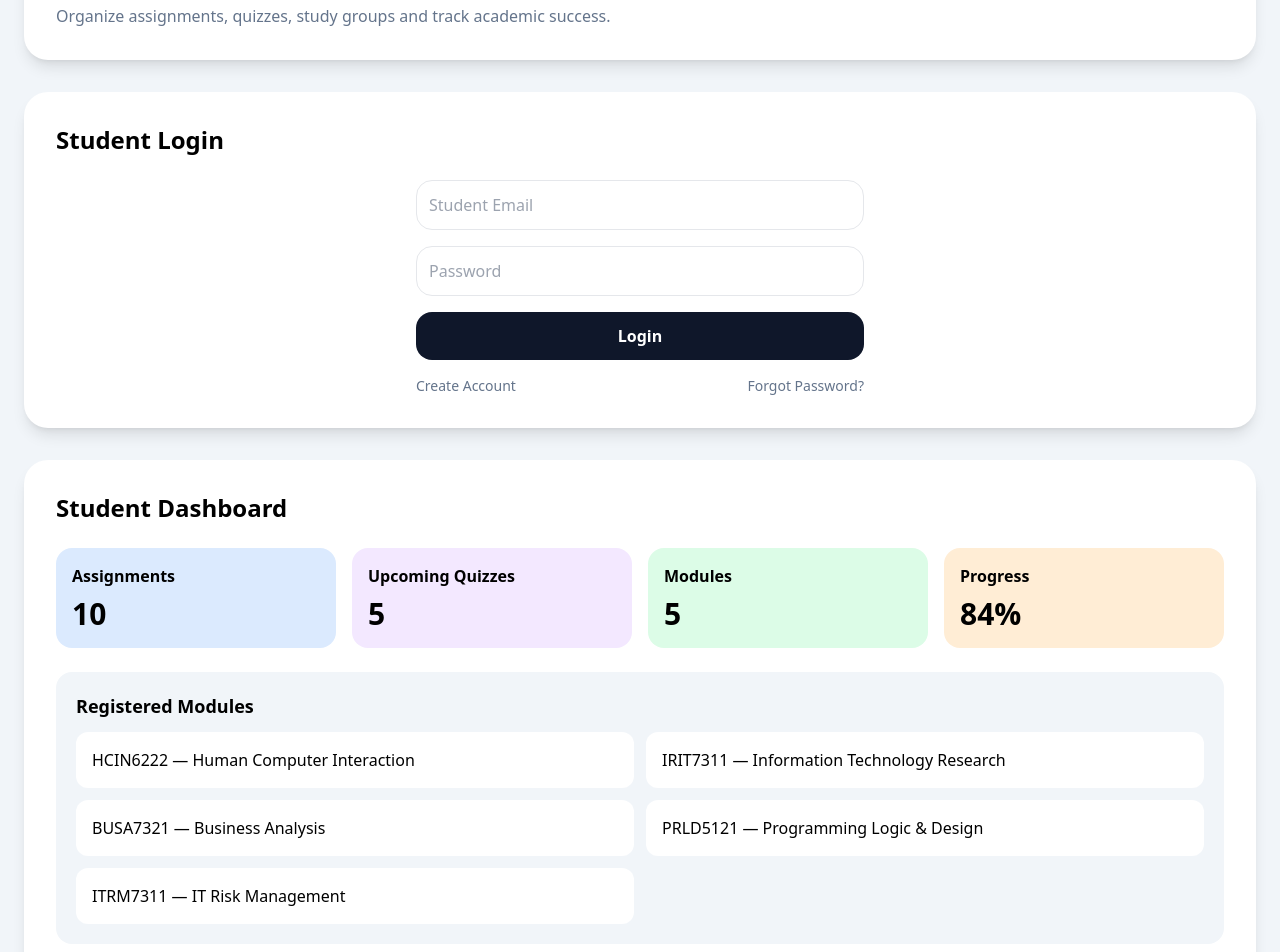
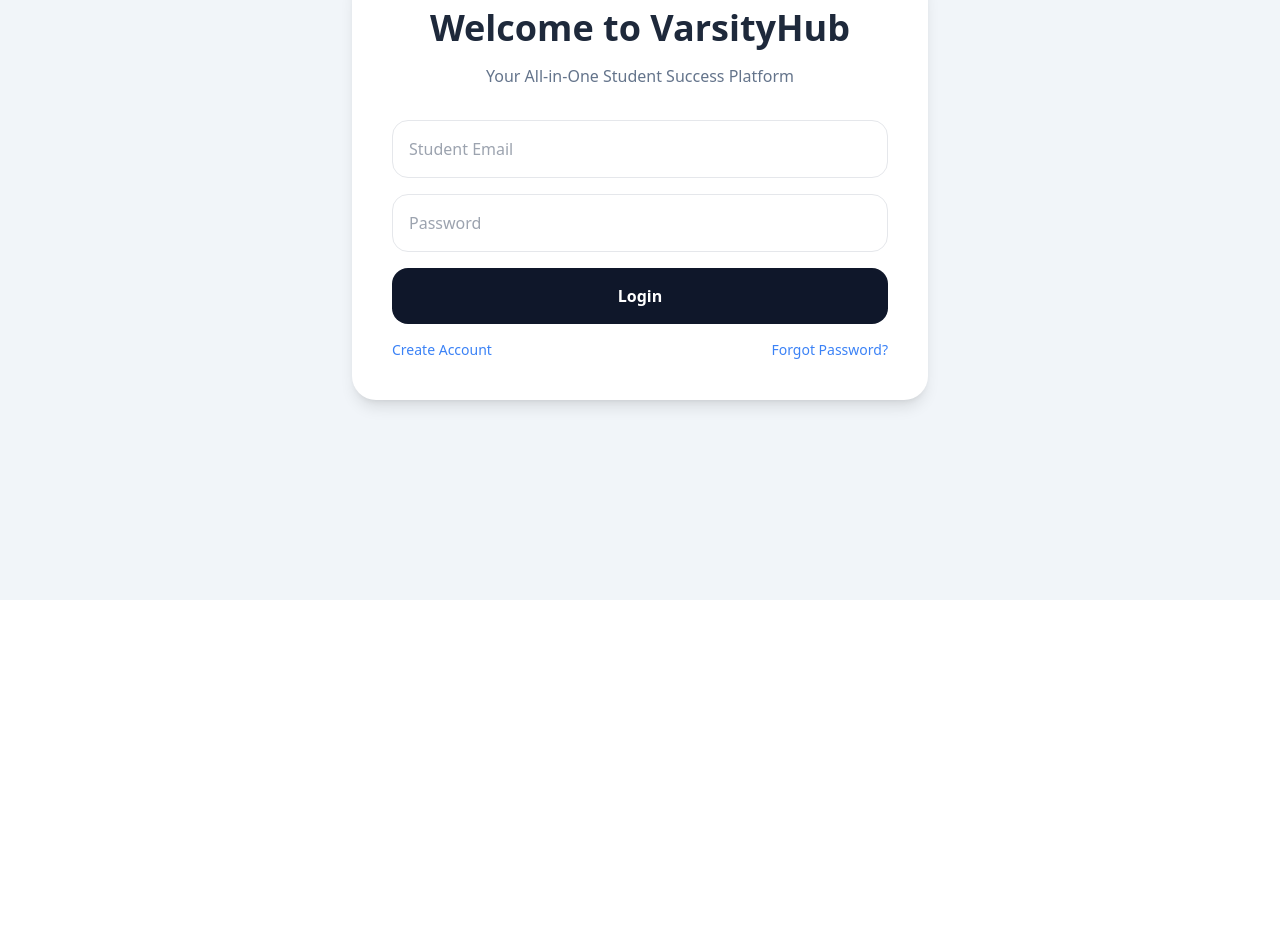
Before and after one commit to phuti23/varsityhub-dashboard, a React (Vite) app: page / in a window 1280 px wide. Shown: the part 200-1152 px from the top of the page. After the commit the page ends 800 px from the top, so only its background shows below. Built offline with nearby package versions, Linux system fonts and the light colour scheme.

Commit message:
Update App.jsx

```diff
--- a/src/App.jsx
+++ b/src/App.jsx
@@ -3,14 +3,17 @@ import { motion } from "framer-motion"
 import { FaMoon, FaSun, FaUserGraduate } from "react-icons/fa"
 
 export default function App() {
+
   const [darkMode, setDarkMode] = useState(false)
+
+  const [loggedIn, setLoggedIn] = useState(false)
 
   const [email, setEmail] = useState("")
   const [password, setPassword] = useState("")
 
   const handleLogin = () => {
     if (email && password) {
-      alert(`Welcome ${email}`)
+      setLoggedIn(true)
     } else {
       alert("Please enter email and password")
     }
@@ -18,20 +21,16 @@ export default function App() {
 
   return (
     <div className={darkMode ? "dark" : ""}>
-      <div className="min-h-screen bg-slate-100 dark:bg-slate-900 transition-all duration-500 p-6 space-y-8">
 
-        {/* Navbar */}
-        <nav className="bg-slate-900 dark:bg-slate-800 text-white p-4 rounded-3xl shadow-lg flex justify-between items-center">
+      <div className="min-h-screen bg-slate-100 dark:bg-slate-900 transition-all duration-500 p-6">
+
+        {/* NAVBAR */}
+        <nav className="bg-slate-900 dark:bg-slate-800 text-white p-4 rounded-3xl shadow-lg flex justify-between items-center mb-8">
+
           <div className="flex items-center gap-3">
             <FaUserGraduate className="text-2xl" />
             <h1 className="text-2xl font-bold">VarsityHub</h1>
           </div>
-
-          <div className="flex gap-6 items-center">
-            <a href="#" className="hover:text-slate-300">Home</a>
-            <a href="#" className="hover:text-slate-300">Dashboard</a>
-            <a href="#" className="hover:text-slate-300">Assignments</a>
-            <a href="#" className="hover:text-slate-300">Planner</a>
 
           <button
             onClick={() => setDarkMode(!darkMode)}
@@ -39,41 +38,34 @@ export default function App() {
           >
             {darkMode ? <FaSun /> : <FaMoon />}
           </button>
-          </div>
+
         </nav>
 
-        {/* Hero */}
+        {/* LOGIN SCREEN */}
+        {!loggedIn ? (
+
           <motion.div
-          initial={{ opacity: 0, y: -40 }}
+            initial={{ opacity: 0, y: 40 }}
             animate={{ opacity: 1, y: 0 }}
-          className="bg-white dark:bg-slate-800 rounded-3xl shadow-lg p-8"
+            className="max-w-xl mx-auto bg-white dark:bg-slate-800 rounded-3xl shadow-lg p-10 mt-20"
           >
-          <h1 className="text-4xl font-bold text-slate-800 dark:text-white">
-            Your All-in-One Student Success Platform
+
+            <h1 className="text-4xl font-bold text-center text-slate-800 dark:text-white mb-4">
+              Welcome to VarsityHub
             </h1>
 
-          <p className="text-slate-500 dark:text-slate-300 mt-3">
-            Organize assignments, quizzes, study groups and track academic success.
+            <p className="text-center text-slate-500 dark:text-slate-300 mb-8">
+              Your All-in-One Student Success Platform
             </p>
-        </motion.div>
 
-        {/* Login */}
-        <motion.section
-          initial={{ opacity: 0 }}
-          animate={{ opacity: 1 }}
-          className="bg-white dark:bg-slate-800 rounded-3xl shadow-lg p-8"
-        >
-          <h2 className="text-2xl font-semibold mb-6 dark:text-white">
-            Student Login
-          </h2>
+            <div className="space-y-4">
 
-          <div className="max-w-md mx-auto space-y-4">
               <input
                 type="email"
                 placeholder="Student Email"
                 value={email}
                 onChange={(e) => setEmail(e.target.value)}
-              className="w-full border rounded-2xl p-3 dark:bg-slate-700 dark:text-white"
+                className="w-full border rounded-2xl p-4 dark:bg-slate-700 dark:text-white"
               />
 
               <input
@@ -81,87 +73,134 @@ export default function App() {
                 placeholder="Password"
                 value={password}
                 onChange={(e) => setPassword(e.target.value)}
-              className="w-full border rounded-2xl p-3 dark:bg-slate-700 dark:text-white"
+                className="w-full border rounded-2xl p-4 dark:bg-slate-700 dark:text-white"
               />
 
               <button
                 onClick={handleLogin}
-              className="w-full bg-slate-900 text-white rounded-2xl p-3 font-semibold hover:bg-slate-700"
+                className="w-full bg-slate-900 text-white rounded-2xl p-4 font-semibold hover:bg-slate-700"
               >
                 Login
               </button>
 
-            <div className="flex justify-between text-sm text-slate-500 dark:text-slate-300">
-              <span>Create Account</span>
-              <span>Forgot Password?</span>
+              {/* CREATE ACCOUNT + FORGOT PASSWORD */}
+              <div className="flex justify-between items-center text-sm mt-4">
+
+                <button
+                  onClick={() => alert("Create Account feature coming soon")}
+                  className="text-blue-500 hover:underline"
+                >
+                  Create Account
+                </button>
+
+                <button
+                  onClick={() => alert("Password reset link sent")}
+                  className="text-blue-500 hover:underline"
+                >
+                  Forgot Password?
+                </button>
+
               </div>
+
             </div>
-        </motion.section>
 
-        {/* Dashboard */}
-        <section className="bg-white dark:bg-slate-800 rounded-3xl shadow-lg p-8">
-          <h2 className="text-2xl font-semibold mb-6 dark:text-white">
+          </motion.div>
+
+        ) : (
+
+          /* DASHBOARD */
+          <div className="space-y-8">
+
+            {/* HERO */}
+            <motion.div
+              initial={{ opacity: 0 }}
+              animate={{ opacity: 1 }}
+              className="bg-white dark:bg-slate-800 rounded-3xl shadow-lg p-8"
+            >
+
+              <h1 className="text-4xl font-bold text-slate-800 dark:text-white">
                 Student Dashboard
-          </h2>
+              </h1>
 
-          <div className="grid grid-cols-1 md:grid-cols-4 gap-4 mb-6">
+              <p className="text-slate-500 dark:text-slate-300 mt-3">
+                Track assignments, quizzes, collaboration and academic progress.
+              </p>
 
-            <motion.div whileHover={{ scale: 1.05 }} className="bg-blue-100 rounded-2xl p-4">
+            </motion.div>
+
+            {/* DASHBOARD CARDS */}
+            <section className="grid grid-cols-1 md:grid-cols-4 gap-4">
+
+              <motion.div
+                whileHover={{ scale: 1.05 }}
+                className="bg-blue-100 rounded-2xl p-5"
+              >
                 <h3 className="font-semibold">Assignments</h3>
                 <p className="text-3xl font-bold mt-2">10</p>
               </motion.div>
 
-            <motion.div whileHover={{ scale: 1.05 }} className="bg-purple-100 rounded-2xl p-4">
-              <h3 className="font-semibold">Upcoming Quizzes</h3>
+              <motion.div
+                whileHover={{ scale: 1.05 }}
+                className="bg-purple-100 rounded-2xl p-5"
+              >
+                <h3 className="font-semibold">Quizzes</h3>
                 <p className="text-3xl font-bold mt-2">5</p>
               </motion.div>
 
-            <motion.div whileHover={{ scale: 1.05 }} className="bg-green-100 rounded-2xl p-4">
+              <motion.div
+                whileHover={{ scale: 1.05 }}
+                className="bg-green-100 rounded-2xl p-5"
+              >
                 <h3 className="font-semibold">Modules</h3>
                 <p className="text-3xl font-bold mt-2">5</p>
               </motion.div>
 
-            <motion.div whileHover={{ scale: 1.05 }} className="bg-orange-100 rounded-2xl p-4">
+              <motion.div
+                whileHover={{ scale: 1.05 }}
+                className="bg-orange-100 rounded-2xl p-5"
+              >
                 <h3 className="font-semibold">Progress</h3>
                 <p className="text-3xl font-bold mt-2">84%</p>
               </motion.div>
 
-          </div>
+            </section>
 
-          {/* Modules */}
-          <div className="bg-slate-100 dark:bg-slate-700 rounded-2xl p-5">
-            <h3 className="font-semibold text-lg mb-3 dark:text-white">
+            {/* MODULES */}
+            <section className="bg-white dark:bg-slate-800 rounded-3xl shadow-lg p-8">
+
+              <h2 className="text-2xl font-semibold mb-6 dark:text-white">
                 Registered Modules
-            </h3>
+              </h2>
 
-            <div className="grid grid-cols-1 md:grid-cols-2 gap-3">
+              <div className="grid grid-cols-1 md:grid-cols-2 gap-4">
 
-              <div className="bg-white dark:bg-slate-600 p-4 rounded-xl dark:text-white">
+                <div className="bg-slate-100 dark:bg-slate-700 p-4 rounded-2xl dark:text-white">
                   HCIN6222 — Human Computer Interaction
                 </div>
 
-              <div className="bg-white dark:bg-slate-600 p-4 rounded-xl dark:text-white">
+                <div className="bg-slate-100 dark:bg-slate-700 p-4 rounded-2xl dark:text-white">
                   IRIT7311 — Information Technology Research
                 </div>
 
-              <div className="bg-white dark:bg-slate-600 p-4 rounded-xl dark:text-white">
+                <div className="bg-slate-100 dark:bg-slate-700 p-4 rounded-2xl dark:text-white">
                   BUSA7321 — Business Analysis
                 </div>
 
-              <div className="bg-white dark:bg-slate-600 p-4 rounded-xl dark:text-white">
+                <div className="bg-slate-100 dark:bg-slate-700 p-4 rounded-2xl dark:text-white">
                   PRLD5121 — Programming Logic & Design
                 </div>
 
-              <div className="bg-white dark:bg-slate-600 p-4 rounded-xl dark:text-white">
+                <div className="bg-slate-100 dark:bg-slate-700 p-4 rounded-2xl dark:text-white">
                   ITRM7311 — IT Risk Management
                 </div>
 
               </div>
-          </div>
+
             </section>
 
-        {/* Assignment Tracker */}
+            {/* ASSIGNMENTS */}
             <section className="bg-white dark:bg-slate-800 rounded-3xl shadow-lg p-8">
+
               <h2 className="text-2xl font-semibold mb-6 dark:text-white">
                 Assignment Tracker
               </h2>
@@ -175,7 +214,7 @@ export default function App() {
                     </h3>
 
                     <p className="text-sm text-slate-600">
-                  Due: 25 May 2026
+                      Due: 10 May 2026
                     </p>
                   </div>
 
@@ -191,7 +230,7 @@ export default function App() {
                     </h3>
 
                     <p className="text-sm text-slate-600">
-                  Due: 29 May 2026
+                      Due: 14 May 2026
                     </p>
                   </div>
 
@@ -203,11 +242,11 @@ export default function App() {
                 <div className="flex justify-between items-center bg-blue-100 rounded-2xl p-4">
                   <div>
                     <h3 className="font-semibold">
-                  BUSA7321 Business Case Study
+                      BUSA7321 Business Analysis Report
                     </h3>
 
                     <p className="text-sm text-slate-600">
-                  Due: 05 June 2026
+                      Due: 18 May 2026
                     </p>
                   </div>
 
@@ -216,27 +255,13 @@ export default function App() {
                   </span>
                 </div>
 
-            <div className="flex justify-between items-center bg-green-100 rounded-2xl p-4">
-              <div>
-                <h3 className="font-semibold">
-                  PRLD5121 Programming Assessment
-                </h3>
-
-                <p className="text-sm text-slate-600">
-                  Completed
-                </p>
               </div>
 
-              <span className="bg-green-500 text-white px-4 py-2 rounded-xl text-sm">
-                Done
-              </span>
-            </div>
-
-          </div>
             </section>
 
-        {/* Quiz Section */}
+            {/* QUIZZES */}
             <section className="bg-white dark:bg-slate-800 rounded-3xl shadow-lg p-8">
+
               <h2 className="text-2xl font-semibold mb-6 dark:text-white">
                 Interactive Quizzes
               </h2>
@@ -244,6 +269,7 @@ export default function App() {
               <div className="space-y-6">
 
                 <div className="bg-slate-100 dark:bg-slate-700 rounded-2xl p-6">
+
                   <h3 className="font-semibold text-lg dark:text-white mb-4">
                     HCI Quiz
                   </h3>
@@ -253,6 +279,7 @@ export default function App() {
                   </p>
 
                   <div className="space-y-3">
+
                     <button className="w-full text-left bg-white dark:bg-slate-600 border rounded-xl p-3 hover:bg-slate-200">
                       A. Increase confusion
                     </button>
@@ -268,10 +295,13 @@ export default function App() {
                     <button className="w-full text-left bg-white dark:bg-slate-600 border rounded-xl p-3 hover:bg-slate-200">
                       D. Increase complexity
                     </button>
+
                   </div>
+
                 </div>
 
                 <div className="bg-slate-100 dark:bg-slate-700 rounded-2xl p-6">
+
                   <h3 className="font-semibold text-lg dark:text-white mb-4">
                     Programming Logic Quiz
                   </h3>
@@ -281,6 +311,7 @@ export default function App() {
                   </p>
 
                   <div className="space-y-3">
+
                     <button className="w-full text-left bg-white dark:bg-slate-600 border rounded-xl p-3 hover:bg-slate-200">
                       A. Loop
                     </button>
@@ -296,58 +327,23 @@ export default function App() {
                     <button className="w-full text-left bg-white dark:bg-slate-600 border rounded-xl p-3 hover:bg-slate-200">
                       D. Array
                     </button>
-              </div>
+
                   </div>
 
                 </div>
+
+              </div>
+
             </section>
 
-        {/* Study Groups */}
+            {/* ACCESSIBILITY */}
             <section className="bg-white dark:bg-slate-800 rounded-3xl shadow-lg p-8">
-          <h2 className="text-2xl font-semibold mb-6 dark:text-white">
-            Study Group Collaboration
-          </h2>
 
-          <div className="space-y-4">
-
-            <div className="bg-slate-100 dark:bg-slate-700 rounded-2xl p-4">
-              <h3 className="font-semibold dark:text-white">
-                HCIN6222 Study Group
-              </h3>
-
-              <p className="text-slate-600 dark:text-slate-300 mt-1">
-                15 members • Friday 15:00
-              </p>
-
-              <button className="mt-4 bg-slate-900 text-white px-5 py-2 rounded-xl">
-                Join Discussion
-              </button>
-            </div>
-
-            <div className="bg-slate-100 dark:bg-slate-700 rounded-2xl p-4">
-              <h3 className="font-semibold dark:text-white">
-                Programming Logic Group
-              </h3>
-
-              <p className="text-slate-600 dark:text-slate-300 mt-1">
-                Shared notes and quiz challenges available.
-              </p>
-
-              <button className="mt-4 bg-slate-900 text-white px-5 py-2 rounded-xl">
-                Open Group
-              </button>
-            </div>
-
-          </div>
-        </section>
-
-        {/* Accessibility */}
-        <section className="bg-white dark:bg-slate-800 rounded-3xl shadow-lg p-8 mb-10">
               <h2 className="text-2xl font-semibold mb-6 dark:text-white">
                 Accessibility Settings
               </h2>
 
-          <div className="space-y-4 max-w-lg">
+              <div className="space-y-4">
 
                 <div className="flex justify-between items-center bg-slate-100 dark:bg-slate-700 p-4 rounded-2xl">
                   <span className="dark:text-white">
@@ -380,9 +376,15 @@ export default function App() {
                 </div>
 
               </div>
+
             </section>
 
           </div>
+
+        )}
+
+      </div>
+
     </div>
   )
 }
```
Lines whose indentation alone changed are shown as unchanged.
